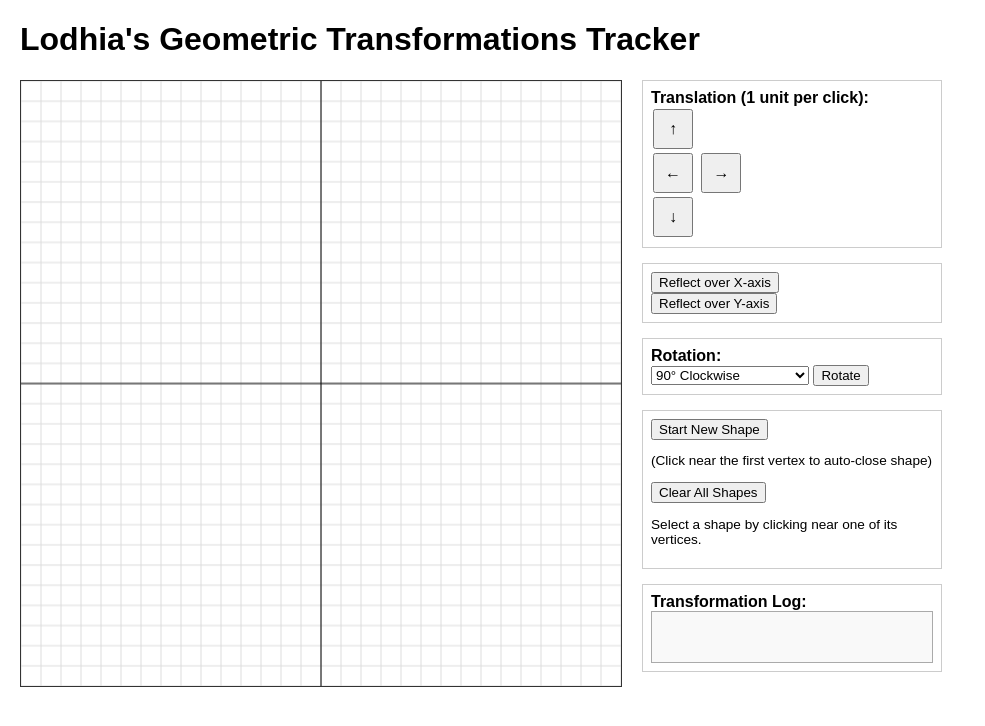
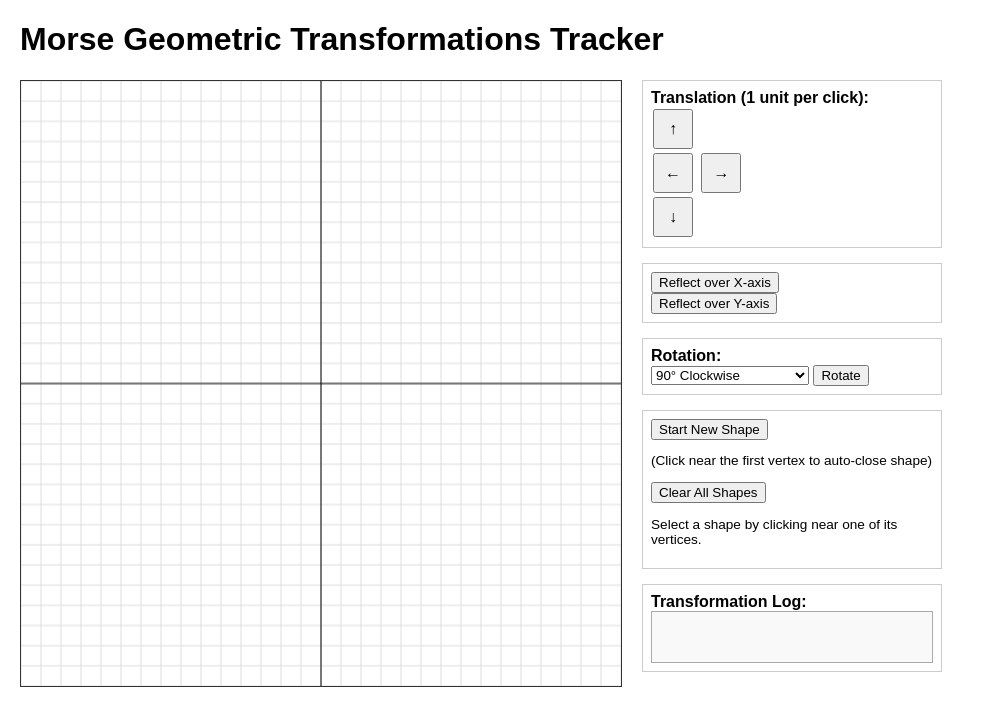
Before and after one commit to alkloihd/lodhiatransformations, a plain HTML site: page index.html in a window 1280 px wide. Shown: the whole page, without its empty margins (0-985 px from the left). Drawn offline with Linux system fonts and the light colour scheme.

Commit message:
Update index.html

```diff
--- a/index.html
+++ b/index.html
@@ -39,7 +39,7 @@
   </style>
 </head>
 <body>
-  <h1>Lodhia's Geometric Transformations Tracker</h1>
+  <h1>Morse Geometric Transformations Tracker</h1>
   <div id="container">
     <canvas id="drawingCanvas" width="600" height="600"></canvas>
     <div id="controls">
```
